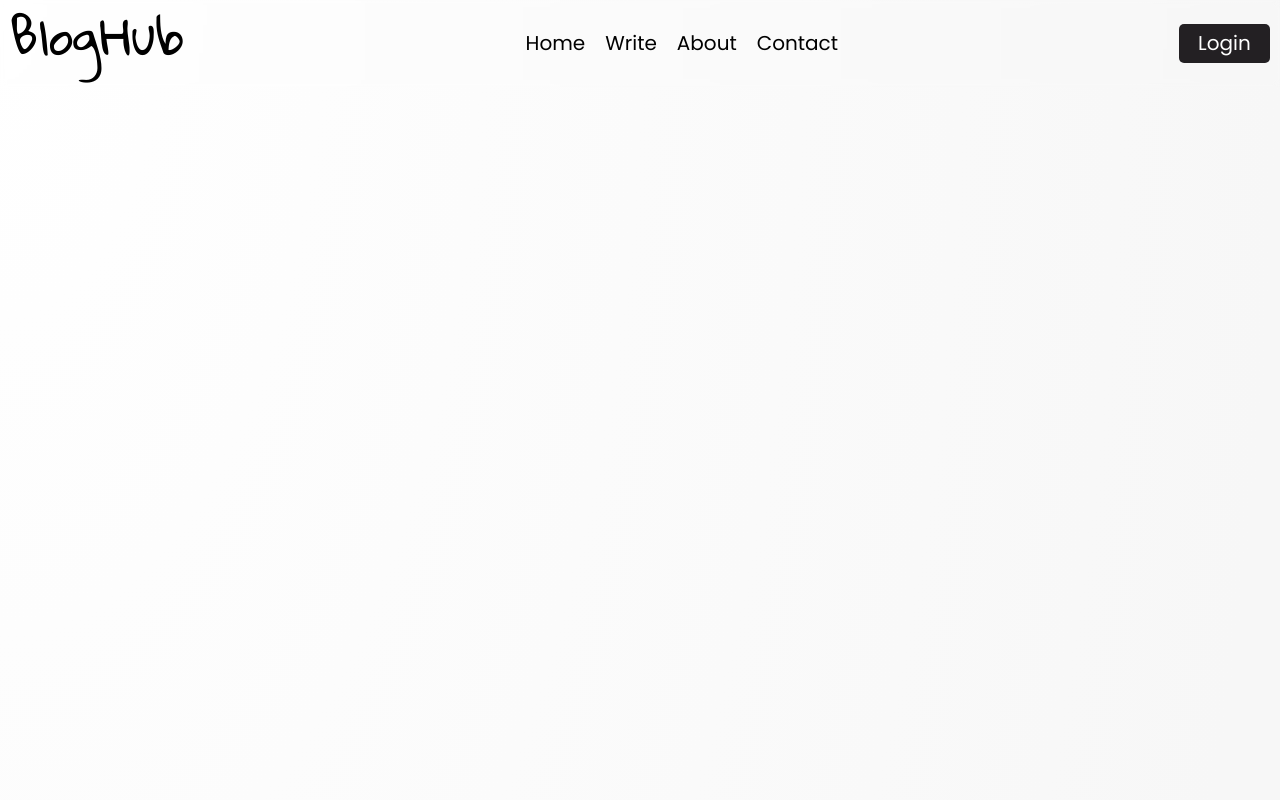
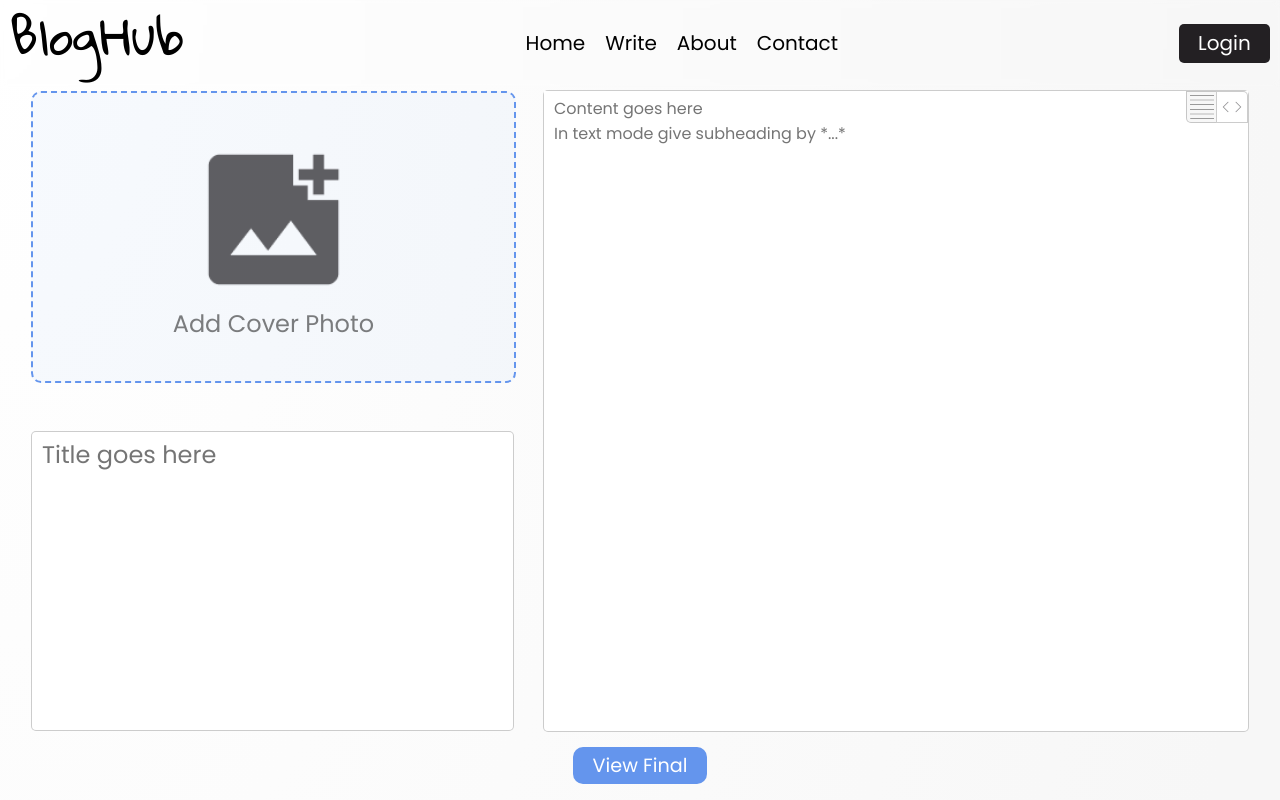
Before and after one commit to Harshit-Sandilya/BlogHub-Frontend, a plain HTML site: page write.html in a window 1280 px wide. Drawn offline with Linux system fonts and the light colour scheme; a web font is replaced by a local one.

Commit message:
Blog Editor

```diff
--- a/css/write.css
+++ b/css/write.css
@@ -6,4 +6,136 @@ body {
 	overflow-y: scroll;
 	margin: 0;
 	padding: 0;
+	display: flex;
+	flex-direction: column;
+	justify-content: flex-end;
+	align-items: center;
+	gap: 1rem;
 }
+.edit-window {
+	display: flex;
+	flex-direction: row;
+	justify-content: center;
+	align-items: center;
+	width: 100vw;
+	height: calc(100vh - 10rem);
+}
+.doc-head {
+	display: flex;
+	flex-direction: column;
+	justify-content: space-between;
+	align-items: flex-start;
+	width: 40%;
+	height: 100%;
+}
+.blog-img {
+	width: calc(90% + 20px);
+	height: 45%;
+	border-radius: 10px;
+	border: 2px dashed #6495ed;
+	background: rgba(100, 149, 237, 0.05);
+	display: flex;
+	flex-direction: column;
+	justify-content: center;
+	align-items: center;
+}
+.blog-img > img {
+	height: 60%;
+	width: auto;
+}
+.blog-img > div {
+	color: rgba(0, 0, 0, 0.5);
+	text-align: center;
+	font-family: Poppins;
+	font-size: 1.5rem;
+	font-style: normal;
+	font-weight: 400;
+	line-height: normal;
+}
+.blog-title {
+	width: 90%;
+	height: 45%;
+	border-radius: 5px;
+	border: 1px solid rgba(0, 0, 0, 0.2);
+	background: #fff;
+	padding: 5px;
+	padding-left: 10px;
+	padding-right: 10px;
+	font-size: 1.5rem;
+}
+.doc-description {
+	display: flex;
+	flex-direction: column;
+	justify-content: flex-start;
+	align-items: center;
+	width: 55%;
+	height: 100%;
+	position: relative;
+	border-radius: 5px;
+	border: 1px solid rgba(0, 0, 0, 0.2);
+	background: #fff;
+}
+.editor-options-code,
+.editor-options-text {
+	width: 24px;
+	height: 24px;
+	position: absolute;
+	top: 0;
+	padding: 3px;
+	cursor: pointer;
+}
+.editor-options-code {
+	right: 0;
+	border-radius: 0px 5px 0px 0px;
+	border-top: 1px solid rgba(0, 0, 0, 0.2);
+	border-right: 1px solid rgba(0, 0, 0, 0.2);
+	border-bottom: 1px solid rgba(0, 0, 0, 0.2);
+	border-left: 0.5px solid rgba(0, 0, 0, 0.2);
+	background: #fff;
+}
+.editor-options-text {
+	right: 30px;
+	border-radius: 0px 0px 0px 5px;
+	border-top: 1px solid rgba(0, 0, 0, 0.2);
+	border-right: 0.5px solid rgba(0, 0, 0, 0.2);
+	border-bottom: 1px solid rgba(0, 0, 0, 0.2);
+	border-left: 1px solid rgba(0, 0, 0, 0.2);
+	background: #fff;
+}
+.editor-options-code.active,
+.editor-options-text.active {
+	background: #f7f7f7;
+}
+.description-text {
+	width: calc(100% - 20px);
+	height: calc(100% -10px);
+	padding: 5px;
+	padding-left: 10px;
+	padding-right: 10px;
+	border: none;
+	outline: none;
+	resize: none;
+	font-family: Poppins;
+	font-size: 1rem;
+	font-style: normal;
+	font-weight: 400;
+	line-height: normal;
+}
+
+.submit-btn {
+	border-radius: 10px;
+	background: #6495ed;
+	color: #fff;
+	text-align: center;
+	font-family: Poppins;
+	font-size: 1.2rem;
+	font-style: normal;
+	font-weight: 400;
+	line-height: normal;
+	padding-top: 0.25rem;
+	padding-bottom: 0.25rem;
+	padding-left: 1.2rem;
+	padding-right: 1.2rem;
+	margin-bottom: 1rem;
+	cursor: pointer;
+}
--- a/write.html
+++ b/write.html
@@ -21,8 +21,24 @@
             <a href="./about.html">About</a>
             <a href="./contact.html">Contact</a>
         </div>
-        <a class="account">Login</a>
+        <a class="account" href="./login.html">Login</a>
     </nav>
+    <div class="edit-window">
+        <div class="doc-head">
+            <div class="blog-img">
+                <img src="./images/add_photo_alternate.png" alt="" />
+                <div>Add Cover Photo</div>
+            </div>
+            <textarea class="blog-title" placeholder="Title goes here"></textarea>
+        </div>
+        <div class="doc-description">
+            <img src="./images/text.png" alt=".." class="editor-options-text active" />
+            <img src="./images/code.png" alt="\/" class="editor-options-code" />
+            <textarea class="description-text"
+                placeholder="Content goes here &#10;In text mode give subheading by *...*"></textarea>
+        </div>
+    </div>
+    <div class="submit-btn">View Final</div>
 </body>
 
 </html>
```
Also changed, not shown: about.html (+1 -1 lines), contact.html (+1 -1 lines), login.html (+5 -14 lines), images/add_photo_alternate.png (added), images/code.png (added), images/text.png (added). Lines whose indentation alone changed are shown as unchanged.
